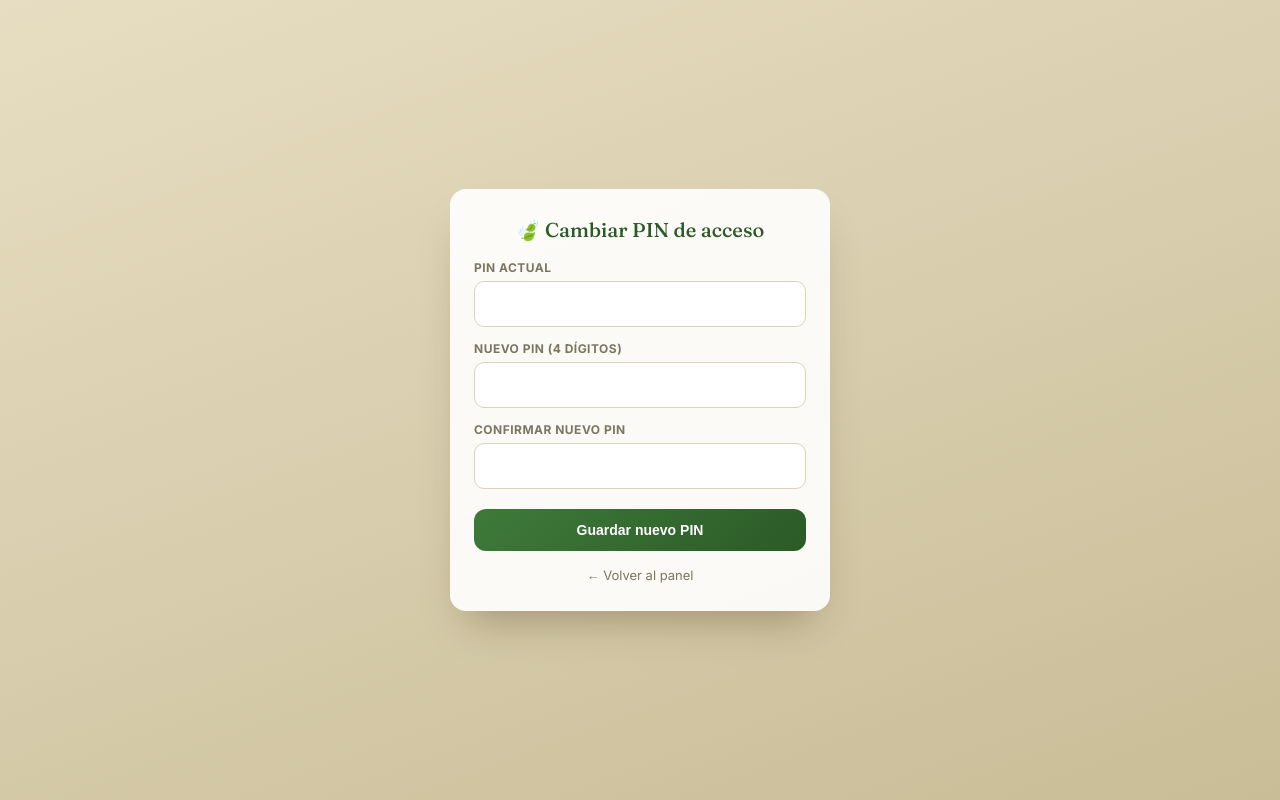
After one commit to sistemacom40-byte/salon-fidelidad, a Flask app: page /panel-ajuste-pin in a window 1280 px wide. The commit adds this page. Run offline with Flask 3, Linux system fonts and the light colour scheme; the visitor is signed in with stand-in values (Sample User, id 1); some libraries are stand-ins or nearby versions.

Commit message:
feat: PIN oculto editable (hojita long-press), fix sonido doble, fix columnas fecha_inicio/fecha_fin en SQLite

```diff
--- a/app.py
+++ b/app.py
@@ -6,11 +6,22 @@ app = Flask(__name__)
 app.secret_key = "cambiar-esto-luego"
 app.permanent_session_lifetime = datetime.timedelta(hours=12)
 crear_tablas()
-PIN_CORRECTO = "1234"
 
 
 def marcador():
     return "%s" if USANDO_POSTGRES else "?"
+
+
+def obtener_pin(cur):
+    cur.execute("SELECT * FROM seguridad ORDER BY id DESC LIMIT 1")
+    fila = cur.fetchone()
+    return fila["pin"] if fila else "1234"
+
+
+def actualizar_pin(cur, nuevo_pin):
+    cur.execute("DELETE FROM seguridad")
+    m = marcador()
+    cur.execute(f"INSERT INTO seguridad (pin) VALUES ({m})", (nuevo_pin,))
 
 
 def formatear_fecha(fecha_iso):
@@ -76,7 +87,11 @@ def pin():
     error = None
     if request.method == "POST":
         pin_ingresado = request.form.get("pin", "")
-        if pin_ingresado == PIN_CORRECTO:
+        conn = get_conexion()
+        cur = conn.cursor()
+        pin_correcto = obtener_pin(cur)
+        conn.close()
+        if pin_ingresado == pin_correcto:
             session.permanent = True
             session["staff_activo"] = True
             resp = redirect(url_for("panel"))
@@ -287,6 +302,39 @@ def configuracion():
     return redirect(url_for("promo"))
 
 
+@app.route("/panel-ajuste-pin", methods=["GET", "POST"])
+def panel_ajuste_pin():
+    if not session.get("staff_activo"):
+        return redirect(url_for("pin"))
+
+    error = None
+    exito = None
+
+    if request.method == "POST":
+        pin_actual = request.form.get("pin_actual", "").strip()
+        pin_nuevo = request.form.get("pin_nuevo", "").strip()
+        pin_nuevo_confirmar = request.form.get("pin_nuevo_confirmar", "").strip()
+
+        conn = get_conexion()
+        cur = conn.cursor()
+        pin_real = obtener_pin(cur)
+
+        if pin_actual != pin_real:
+            error = "El PIN actual no es correcto."
+        elif not pin_nuevo.isdigit() or len(pin_nuevo) != 4:
+            error = "El nuevo PIN debe tener exactamente 4 dígitos."
+        elif pin_nuevo != pin_nuevo_confirmar:
+            error = "Los PIN nuevos no coinciden."
+        else:
+            actualizar_pin(cur, pin_nuevo)
+            conn.commit()
+            exito = "PIN actualizado correctamente."
+
+        conn.close()
+
+    return render_template("cambiar_pin.html", error=error, exito=exito)
+
+
 @app.route("/resumen")
 def resumen():
     if not session.get("staff_activo"):
--- a/database.py
+++ b/database.py
@@ -59,8 +59,19 @@ def crear_tablas():
             )
         """)
 
+        cur.execute("""
+            CREATE TABLE IF NOT EXISTS seguridad (
+                id SERIAL PRIMARY KEY,
+                pin TEXT NOT NULL
+            )
+        """)
+
         cur.execute("ALTER TABLE promo ADD COLUMN IF NOT EXISTS fecha_inicio TEXT")
         cur.execute("ALTER TABLE promo ADD COLUMN IF NOT EXISTS fecha_fin TEXT")
+
+        cur.execute("SELECT COUNT(*) as total FROM seguridad")
+        if cur.fetchone()["total"] == 0:
+            cur.execute("INSERT INTO seguridad (pin) VALUES (%s)", ("1234",))
 
     else:
         cur.execute("""
@@ -98,10 +109,21 @@ def crear_tablas():
         """)
 
         # SQLite no soporta "ADD COLUMN IF NOT EXISTS", hay que checar manualmente
+        cur.execute("""
+            CREATE TABLE IF NOT EXISTS seguridad (
+                id INTEGER PRIMARY KEY AUTOINCREMENT,
+                pin TEXT NOT NULL
+            )
+        """)
+
         if not _columna_existe_sqlite(cur, "promo", "fecha_inicio"):
             cur.execute("ALTER TABLE promo ADD COLUMN fecha_inicio TEXT")
         if not _columna_existe_sqlite(cur, "promo", "fecha_fin"):
             cur.execute("ALTER TABLE promo ADD COLUMN fecha_fin TEXT")
+
+        cur.execute("SELECT COUNT(*) as total FROM seguridad")
+        if cur.fetchone()["total"] == 0:
+            cur.execute("INSERT INTO seguridad (pin) VALUES (?)", ("1234",))
 
     conn.commit()
     conn.close()
--- /dev/null
+++ b/templates/cambiar_pin.html
@@ -0,0 +1,120 @@
+<!DOCTYPE html>
+<html lang="es">
+<head>
+  <meta charset="UTF-8">
+  <meta name="viewport" content="width=device-width, initial-scale=1.0">
+  <title>Cambiar PIN</title>
+  <link rel="preconnect" href="https://fonts.googleapis.com">
+  <link href="https://fonts.googleapis.com/css2?family=Fraunces:ital,opsz,wght@0,9..144,500;0,9..144,600&family=Inter:wght@400;500;600;700&display=swap" rel="stylesheet">
+  <style>
+    :root{
+      --cream:#F6F1E4;
+      --ink:#2B2A24;
+      --leaf:#3F7A3A;
+      --leaf-dark:#2B5A27;
+      --grey:#7C7562;
+    }
+    * { box-sizing: border-box; }
+    body {
+      margin: 0;
+      min-height: 100vh;
+      background: linear-gradient(160deg, #e7ddc2, #c9bd97);
+      font-family: 'Inter', sans-serif;
+      display: flex;
+      align-items: center;
+      justify-content: center;
+      padding: 24px 14px;
+    }
+    .card {
+      width: 100%;
+      max-width: 380px;
+      background: rgba(255,255,255,0.9);
+      border-radius: 16px;
+      padding: 28px 24px;
+      box-shadow: 0 24px 40px -18px rgba(50,38,10,0.35);
+    }
+    h1 {
+      font-family: 'Fraunces', serif;
+      font-weight: 500;
+      font-size: 20px;
+      color: var(--leaf-dark);
+      margin: 0 0 18px;
+      text-align: center;
+    }
+    label {
+      display: block;
+      font-size: 12px;
+      font-weight: 700;
+      color: var(--grey);
+      text-transform: uppercase;
+      letter-spacing: 0.04em;
+      margin: 14px 0 6px;
+    }
+    input {
+      width: 100%;
+      padding: 12px 14px;
+      border-radius: 10px;
+      border: 1px solid #ddd3b8;
+      font-size: 16px;
+      font-family: inherit;
+    }
+    button {
+      width: 100%;
+      margin-top: 20px;
+      padding: 13px;
+      border: none;
+      border-radius: 12px;
+      background: linear-gradient(135deg, var(--leaf), var(--leaf-dark));
+      color: white;
+      font-weight: 700;
+      font-size: 14px;
+      cursor: pointer;
+    }
+    .msg {
+      text-align: center;
+      font-size: 13.5px;
+      font-weight: 600;
+      padding: 10px;
+      border-radius: 10px;
+      margin-bottom: 12px;
+    }
+    .msg-error { background: #fbe4e4; color: #a33; }
+    .msg-exito { background: #e4f2e0; color: var(--leaf-dark); }
+    .volver {
+      display: block;
+      text-align: center;
+      margin-top: 16px;
+      font-size: 13px;
+      color: var(--grey);
+      text-decoration: none;
+    }
+  </style>
+</head>
+<body>
+  <div class="card">
+    <h1>🍃 Cambiar PIN de acceso</h1>
+
+    {% if error %}
+      <p class="msg msg-error">{{ error }}</p>
+    {% endif %}
+    {% if exito %}
+      <p class="msg msg-exito">{{ exito }}</p>
+    {% endif %}
+
+    <form method="POST">
+      <label>PIN actual</label>
+      <input type="password" name="pin_actual" inputmode="numeric" maxlength="4" required>
+
+      <label>Nuevo PIN (4 dígitos)</label>
+      <input type="password" name="pin_nuevo" inputmode="numeric" maxlength="4" required>
+
+      <label>Confirmar nuevo PIN</label>
+      <input type="password" name="pin_nuevo_confirmar" inputmode="numeric" maxlength="4" required>
+
+      <button type="submit">Guardar nuevo PIN</button>
+    </form>
+
+    <a class="volver" href="{{ url_for('panel') }}">← Volver al panel</a>
+  </div>
+</body>
+</html>
```
Also changed, not shown: templates/panel.html (+35 -1 lines).
